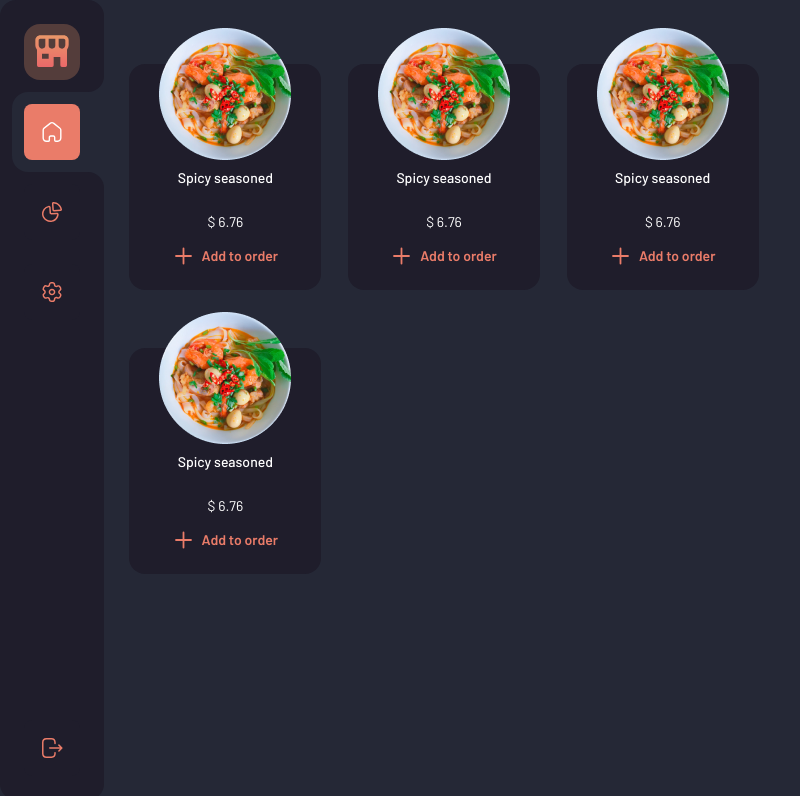
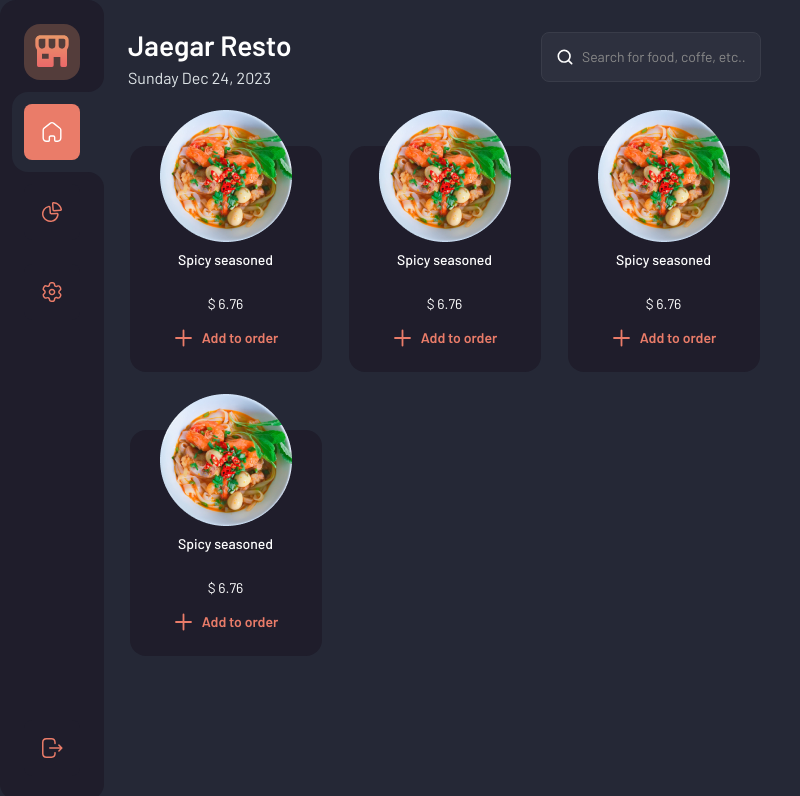
Before and after one commit to HenryKun55/visualr-test, a Next.js app: page / in a window 1280 px wide. Shown: the top 796 px of the page, without its empty margins (0-800 px from the left). Built offline with nearby package versions, Linux system fonts and the light colour scheme.

Commit message:
adjust input

```diff
--- a/src/app/page.tsx
+++ b/src/app/page.tsx
@@ -1,8 +1,10 @@
+import { Header } from "@/components/Header";
 import { List } from "@/components/List";
 
 export default function Home() {
   return (
-    <section className="max-w-[1194px] w-[1194px] h-full overflow-auto p-6 flex flex-col gap-4">
+    <section className="w-full max-w-[681px] h-full overflow-auto p-6 flex flex-col gap-4">
+      <Header />
       <List />
     </section>
   )
--- /dev/null
+++ b/src/assets/icons/Search.tsx
@@ -0,0 +1,19 @@
+import { SVGProps } from "react"
+
+export const SearchIcon = (props: SVGProps<SVGSVGElement>) => (
+  <svg
+    xmlns="http://www.w3.org/2000/svg"
+    width={16}
+    height={16}
+    fill="none"
+    {...props}
+  >
+  <title>Search</title>
+    <path
+      fill="currentColor"
+      fillRule="evenodd"
+      d="M2.167 7.167c0-2.758 2.242-5 5-5 2.757 0 5 2.242 5 5 0 2.757-2.243 5-5 5-2.758 0-5-2.243-5-5m13.089 6.91-2.83-2.83a6.626 6.626 0 0 0 1.407-4.08A6.674 6.674 0 0 0 7.167.5 6.674 6.674 0 0 0 .5 7.167a6.674 6.674 0 0 0 6.667 6.666c1.538 0 2.952-.529 4.08-1.406l2.83 2.829a.831.831 0 0 0 1.179 0 .832.832 0 0 0 0-1.178"
+      clipRule="evenodd"
+    />
+  </svg>
+)
--- /dev/null
+++ b/src/components/Header.tsx
@@ -0,0 +1,22 @@
+import { SearchIcon } from "@/assets/icons/Search";
+import { Input } from "./Input";
+
+export const Header = () => {
+  const options = { weekday: 'long', day: 'numeric', month: 'short', year: 'numeric' } as Intl.DateTimeFormatOptions
+  const theDate = new Date().toLocaleString(undefined, options).replace(',', '');
+
+  return (
+    <section className="w-full flex items-center justify-between">
+      <div className="flex flex-col">
+        <h1 className="text-[28px] font-semibold text-white">Jaegar Resto</h1>
+        <h3 className="text-base font-normal text-custom-gray-lighter">{theDate}</h3>
+      </div>
+      <Input
+        size="md"
+        placeholder="Search for food, coffe, etc.."
+        iconPosition="left"
+        icon={<SearchIcon color="white"/>}
+      />
+    </section>
+  )
+}
--- a/src/components/Input.tsx
+++ b/src/components/Input.tsx
@@ -1,26 +1,26 @@
 import { cn } from '@/utils/classnames'
 import type { ComponentPropsWithoutRef, ElementRef, ReactNode } from 'react'
 import { forwardRef } from 'react'
-import { MdError } from 'react-icons/md'
 import type { VariantProps } from 'tailwind-variants'
 import { tv } from 'tailwind-variants'
 
 const input = tv({
   base: [
-    'w-full flex justify-between gap-2 items-center px-4 rounded-lg cursor-pointer',
-    'bg-functional-soft-50 text-functional-soft-500 hover:bg-functional-heavy-100',
-    'focus:ring-4 focus:ring-blue-300 focus-visible:outline-none',
+    'p-[14px] rounded-lg transition-all',
+    'text-sm font-normal text-custom-gray-lighter  placeholder:text-[#898989] caret-white',
+    'focus:outline-none'
   ],
   variants: {
     variant: {
-      default: '',
-      error: 'pr-7 ring-4 ring-feedback-error-300 focus:ring-feedback-error-300',
-      warning: 'pr-7 ring-4 ring-feedback-warning-300 focus:ring-feedback-warning-300',
+      default: [
+        'bg-[#2D303E] border border-[#393C49]',
+        'hover:bg-[#373A48] hover:border-[#393C49]',
+        'focus:bg-[#1F1D2B] focus:border-custom-gray-light',
+      ]
     },
     size: {
-      sm: 'py-1.5',
-      md: 'py-2.5',
-      lg: 'py-3.5',
+      sm: 'w-12',
+      md: 'w-[220px]'
     },
     iconPosition: {
       left: 'pl-10',
@@ -31,19 +31,9 @@ const input = tv({
     },
   },
   compoundVariants: [
-    {
-      variant: 'error',
-      iconPosition: 'right',
-      className: 'pr-12',
-    },
-    {
-      variant: 'warning',
-      iconPosition: 'right',
-      className: 'pr-12',
-    },
+
   ],
   defaultVariants: {
-    size: 'md',
     variant: 'default',
   },
 })
@@ -59,13 +49,6 @@ const iconVariants = tv({
       true: '',
     },
   },
-  compoundVariants: [
-    {
-      iconPosition: 'right',
-      errorOrWarning: true,
-      className: 'right-7',
-    },
-  ],
   defaultVariants: {
     iconPosition: 'left',
   },
@@ -77,27 +60,21 @@ export interface InputProps extends Omit<ComponentPropsWithoutRef<'input'>, 'siz
 }
 
 export const Input = forwardRef<ElementRef<'input'>, InputProps>(
-  ({ icon, iconPosition, inputClassName, className, variant, size, disabled, ...props }, ref) => {
+  ({ icon, iconPosition, inputClassName, className, variant, disabled, size, ...props }, ref) => {
     return (
-      <div className={cn('relative w-full', className)}>
+      <div className={cn('relative', className)}>
         {icon && (
-          <div className={iconVariants({ iconPosition, errorOrWarning: variant === 'error' || variant === 'warning' })}>
+          <div className={iconVariants({ iconPosition })}>
             {icon}
           </div>
         )}
         <input
-          className={cn(input({ iconPosition, variant, size, disabled }), inputClassName)}
+          className={cn(input({ iconPosition, variant, disabled, size }), inputClassName)}
           ref={ref}
           type="text"
           disabled={disabled}
           {...props}
         />
-        {variant === 'error' && (
-          <MdError className="absolute right-2 top-1/2 -translate-y-1/2 text-feedback-error-700" />
-        )}
-        {variant === 'warning' && (
-          <MdError className="absolute right-2 top-1/2 -translate-y-1/2 text-feedback-warning-600" />
-        )}
       </div>
     )
   },
--- a/src/components/List.tsx
+++ b/src/components/List.tsx
@@ -6,7 +6,7 @@ import { Card } from "./Card";
 export const List = () => {
   const [parent] = useAutoAnimate();
   return (
-    <div className="max-w-[632px] pt-10">
+    <div className="w-full pt-10">
       <ul ref={parent} className="grid grid-cols-1 place-items-center gap-x-6 gap-y-[58px] md:grid-cols-3 sm:grid-cols-2">
         <li>
           <Card />
```
